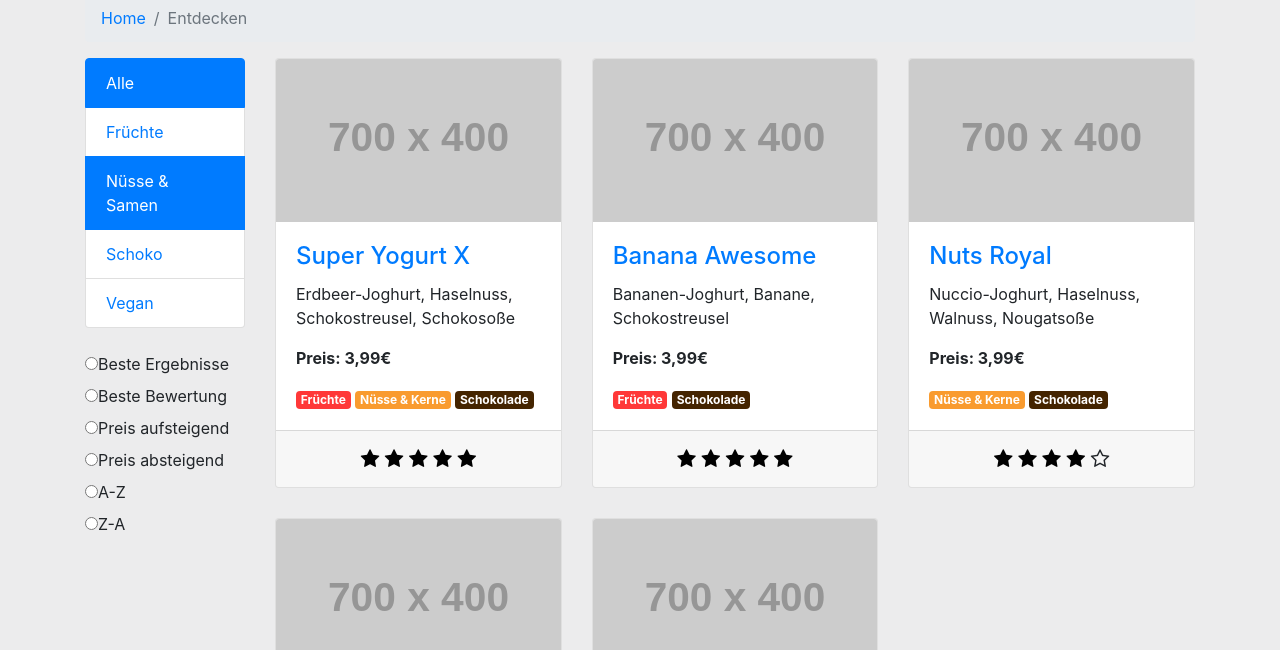
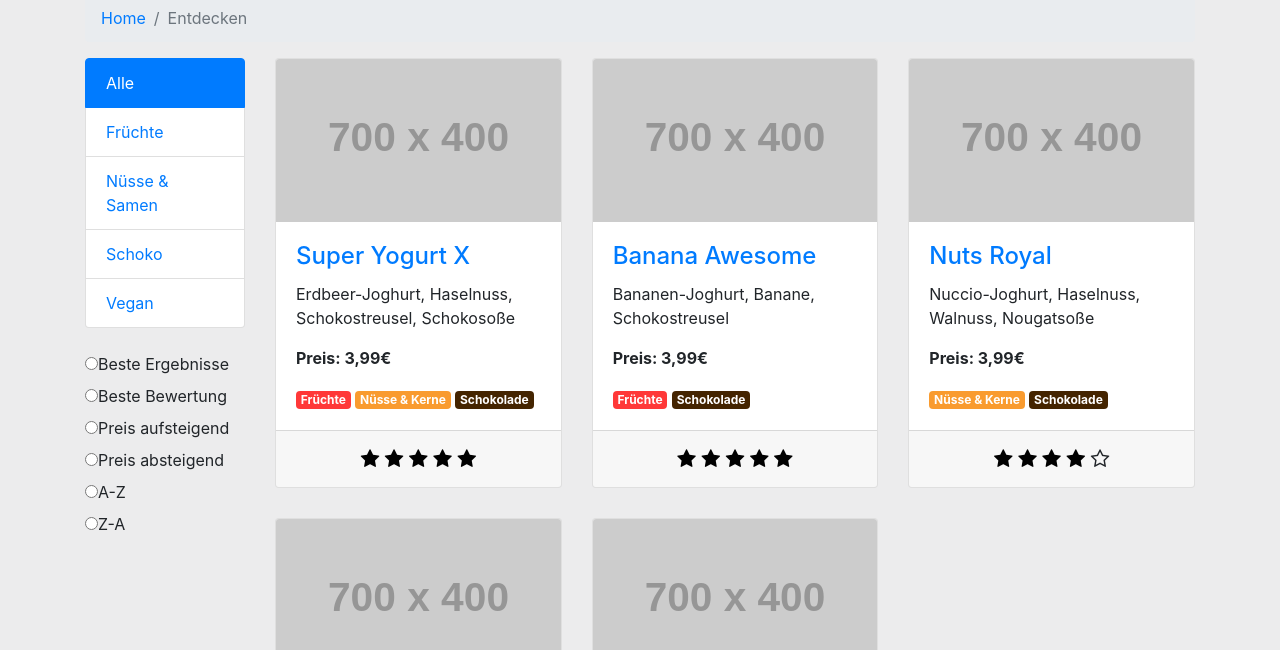
Before and after one commit to DaHaMaRi/YoYoYo, a website: page Website/htdocs/discover.html in a window 1280 px wide. Shown: the part 150-800 px from the top of the page. Drawn offline with Linux system fonts and the light colour scheme; placeholder pictures from the web are drawn by us.

Commit message:
Jetzt ist es mir zu blöd

```diff
--- a/Website/htdocs/discover.html
+++ b/Website/htdocs/discover.html
@@ -71,7 +71,7 @@
                     <div class="list-group">
                         <a href="#" class="list-group-item active">Alle</a>
                         <a href="#" class="list-group-item">Früchte</a>
-                        <a href="#" class="list-group-item active">Nüsse & Samen</a>
+                        <a href="#" class="list-group-item">Nüsse & Samen</a>
                         <a href="#" class="list-group-item">Schoko</a>
                         <a href="#" class="list-group-item">Vegan</a>
                     </div>
```
